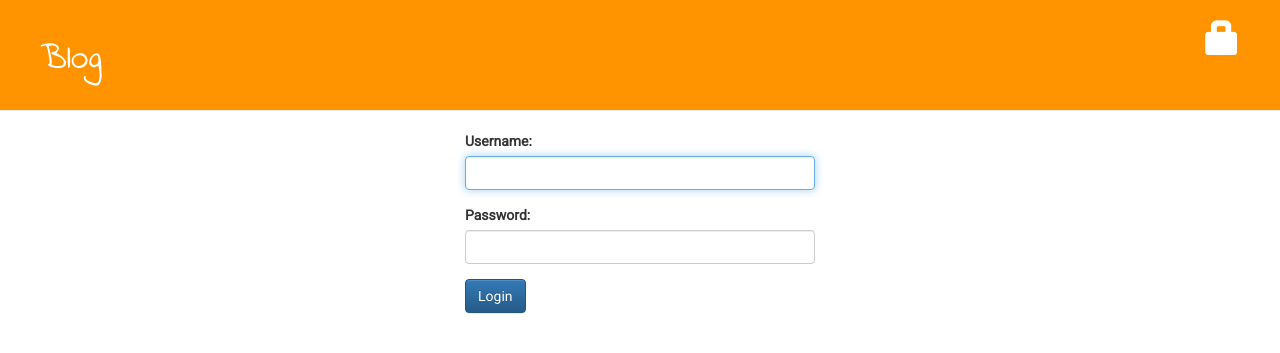
After one commit to n-j-m/dg-blog, a Django app: page /accounts/login/ in a window 1280 px wide. The commit adds this page. Shown: the top 353 px of the page. Run offline with Django 3.2, Linux system fonts and the light colour scheme; some libraries are stand-ins or nearby versions.

Commit message:
Adds permissions and authentication to blog

```diff
--- a/blog/static/css/blog.css
+++ b/blog/static/css/blog.css
@@ -1,26 +1,29 @@
 body {
-  padding-left: 15px;
   font-family: 'Roboto', sans-serif;
 }
-
-h1 a {
-  color: #FCA205;
-  font-family: 'Indie Flower', cursive;
-}
-
-header {
+.page-header {
   background-color: #ff9400;
   margin-top: 0;
   padding: 20px 20px 20px 40px;
 }
 
-header h1, header h1 a, header h1 a:visited, header h1 a:active {
-  color: #fff;
+.page-header h1,
+.page-header h1 a,
+.page-header h1 a:visited,
+.page-header h1 a:active, {
+  color: #ffffff;
   font-size: 36pt;
   text-decoration: none;
 }
 
-main {
+
+.page-header a,
+.page-header a:visited,
+.page-header a:active {
+  color: #ffffff;
+}
+
+.content {
   margin-left: 40px;
 }
 
@@ -41,16 +44,17 @@ h1, h2, h3, h4 {
 }
 
 .top-menu, .top-menu:hover, .top-menu:visited {
-  color: #fff;
+  color: #ffffff;
   float: right;
   font-size: 26pt;
   margin-right: 20px;
+  font-family: 'Indie Flower', cursive;
 }
 
-article {
+.post {
   margin-bottom: 70px;
 }
 
-article h1 a, article h1 a:visited {
-  color: #000;
+.post h1 a, .post h1 a:visited {
+  color: #000000;
 }
--- a/blog/templates/blog/base.html
+++ b/blog/templates/blog/base.html
@@ -11,21 +11,27 @@
   <link rel="stylesheet" href="{% static 'css/blog.css' %}">
 </head>
 <body>
-  <header>
+  <div class="page-header">
   {% if user.is_authenticated %}
-    <a href="{% url 'post_new' %}" class="top-menu"><span class="glyphicon glyphicon-plus"></span></a>
+    <a href="{% url 'post_new' %}" class="top-menu" title="New Post">
+      <span class="glyphicon glyphicon-plus"></span>
+    </a>
+    <a href="{% url 'post_draft_list' %}" class="top-menu" title="Publish Posts">
+      <span class="glyphicon glyphicon-edit"></span>
+    </a>
+    <p class="top-menu">Hello {{ user.username }} <small>(<a href="{% url 'logout' %}">Log out</a>)</small></p>
+  {% else %}
+    <a href="{% url 'login' %}" class="top-menu">
+      <span class="glyphicon glyphicon-lock"></span>
+    </a>
   {% endif %}
     <h1><a href="/">Blog</a></h1>
-  </header>
+  </div>
 
-  <main class="container">
-    <div class="row">
-      <div class="col-md-8">
-      {% block content %}
-      {% endblock %}
-      </div>
-    </div>
-  </main>
+  <div class="container">
+  {% block content %}
+  {% endblock %}
+  </div>
 
 </body>
 </html>
--- a/blog/templates/blog/post_edit.html
+++ b/blog/templates/blog/post_edit.html
@@ -5,6 +5,6 @@
   <form method="POST" class="post-form">
     {% csrf_token %}
     {{ form.as_p }}
-    <button type="submit" class="save btn btn-default">Save</button>
+    <button type="submit" class="save btn btn-default btn-sm">Save</button>
   </form>
 {% endblock %}
--- /dev/null
+++ b/blog/templates/registration/login.html
@@ -0,0 +1,24 @@
+{% extends 'blog/base.html' %}
+{% load widget_tweaks %}
+
+{% block content %}
+
+  {% if form.errors %}
+    <p>Your username and password didn't match. Please try again.</p>
+  {% endif %}
+
+  <form method="post" action="{% url 'login' %}" class="form col-md-4 col-md-offset-4">
+  {% csrf_token %}
+    <div class="form-group">
+      {{ form.username.label_tag }}
+      {{ form.username|add_class:'form-control' }}
+    </div>
+    <div class="form-group">
+      {{ form.password.label_tag }}
+      {{ form.password|add_class:'form-control' }}
+    </div>
+    <input type="submit" class="btn btn-primary" value="Login" />
+    <input type="hidden" name="next" value="{{ next }}" />
+  </form>
+
+{% endblock %}
--- a/blog/urls.py
+++ b/blog/urls.py
@@ -7,4 +7,7 @@ urlpatterns = [
     url(r'^post/(?P<pk>\d+)/$', views.post_detail, name='post_detail'),
     url(r'^post/new/$', views.post_new, name='post_new'),
     url(r'^post/(?P<pk>\d+)/edit$', views.post_edit, name='post_edit'),
+    url(r'^drafts/$', views.post_draft_list, name='post_draft_list'),
+    url(r'^post/(?P<pk>\d+)/publish$', views.post_publish, name='post_publish'),
+    url(r'^post/(?P<pk>\d+)/remove$', views.post_remove, name='post_remove'),
 ]
--- a/mysite/settings.py
+++ b/mysite/settings.py
@@ -37,6 +37,7 @@ INSTALLED_APPS = [
     'django.contrib.sessions',
     'django.contrib.messages',
     'django.contrib.staticfiles',
+    'widget_tweaks',
     'blog',
 ]
 
@@ -121,3 +122,6 @@ USE_TZ = True
 
 STATIC_URL = '/static/'
 STATIC_ROOT = os.path.join(BASE_DIR, 'static')
+
+# Login settings
+LOGIN_REDIRECT_URL = '/'
--- a/mysite/urls.py
+++ b/mysite/urls.py
@@ -15,8 +15,11 @@ Including another URLconf
 """
 from django.conf.urls import url, include
 from django.contrib import admin
+import django.contrib.auth.views
 
 urlpatterns = [
     url(r'^admin/', admin.site.urls),
+    url(r'accounts/login/$', django.contrib.auth.views.login, name='login'),
+    url(r'accounts/logout/$', django.contrib.auth.views.logout, name='logout', kwargs={'next_page': '/'}),
     url(r'', include('blog.urls')),
 ]
```
Also changed, not shown: blog/templates/blog/post_detail.html (+21 -7 lines), blog/templates/blog/post_draft_list.html (added, +17 -0 lines), blog/templates/blog/post_list.html (+12 -8 lines), blog/views.py (+23 -1 lines).
